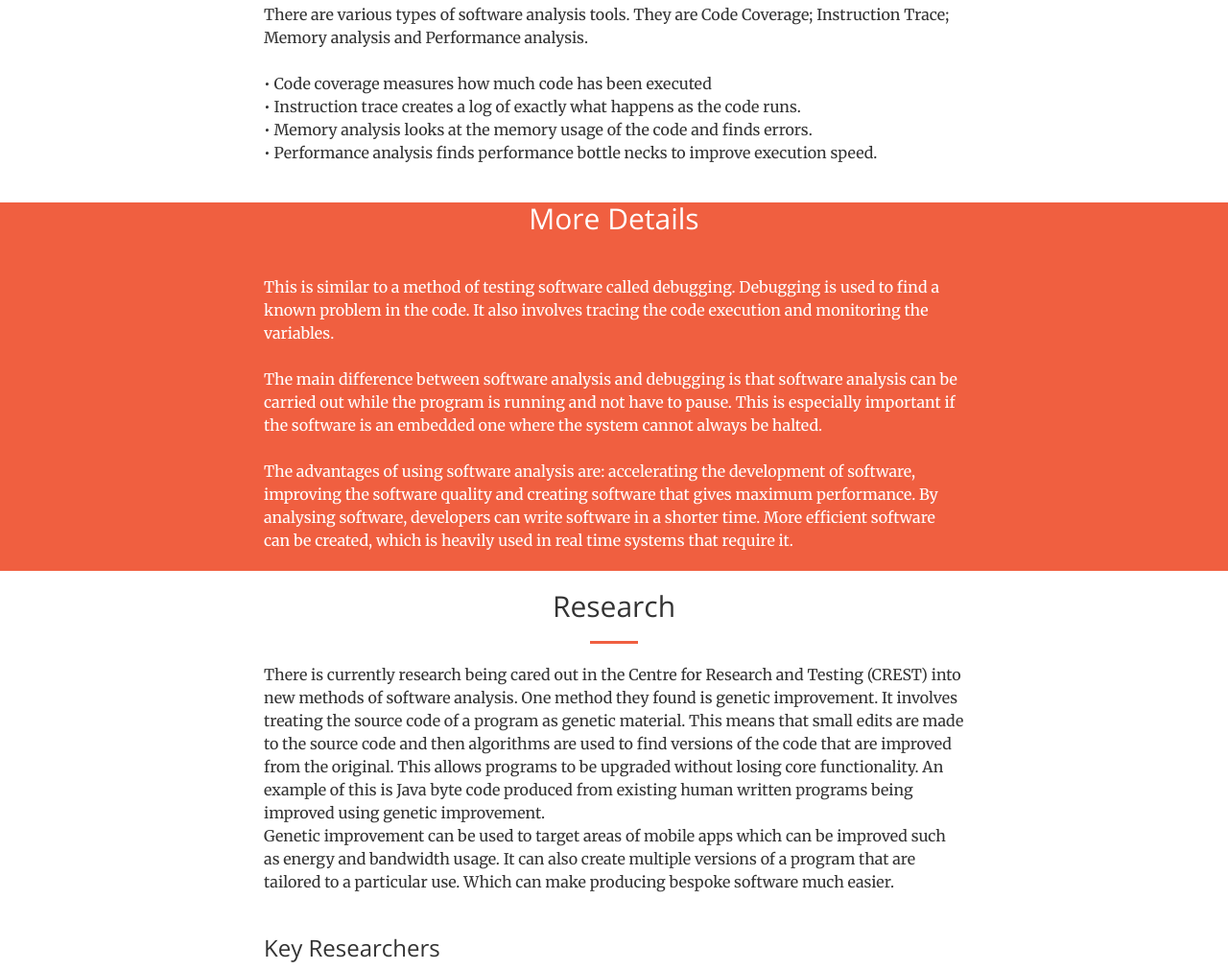
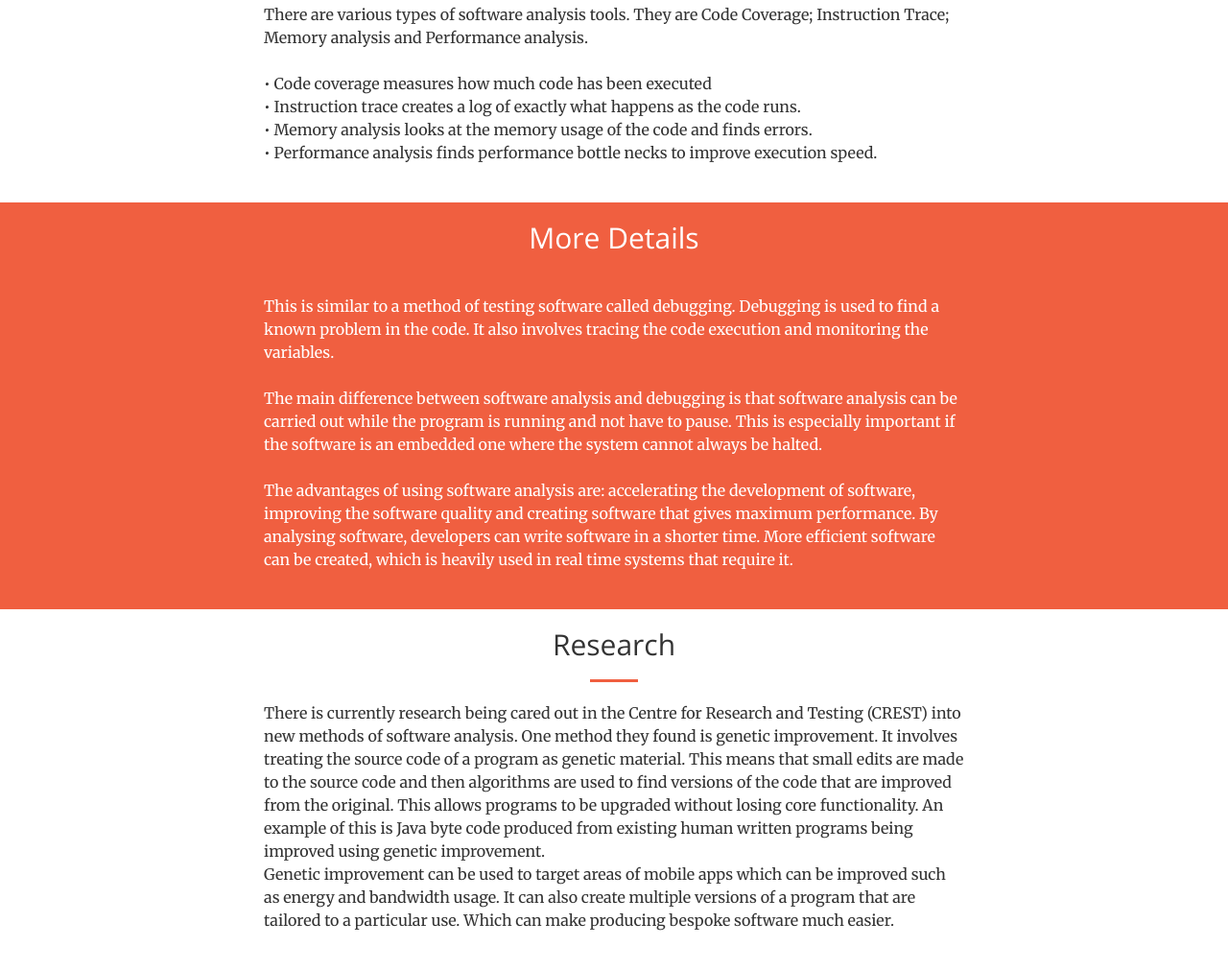
Before and after one commit to anthonyhlcheng/softwaresystemsengineering, a website: page analysis.html in a window 1280 px wide. Shown: the part 1485-2496 px from the top of the page at 96% size. Drawn offline with nearby package versions, Linux system fonts and the light colour scheme.

Commit message:
Update analysis.html

```diff
--- a/analysis.html
+++ b/analysis.html
@@ -133,7 +133,7 @@
         </div>
     </section>
 
-    <section class="no-padding bg-primary" id="architecture">
+    <section class="bg-primary" id="architecture">
       <div class="container">
           <div class="row">
               <div class="col-md-12">
```
